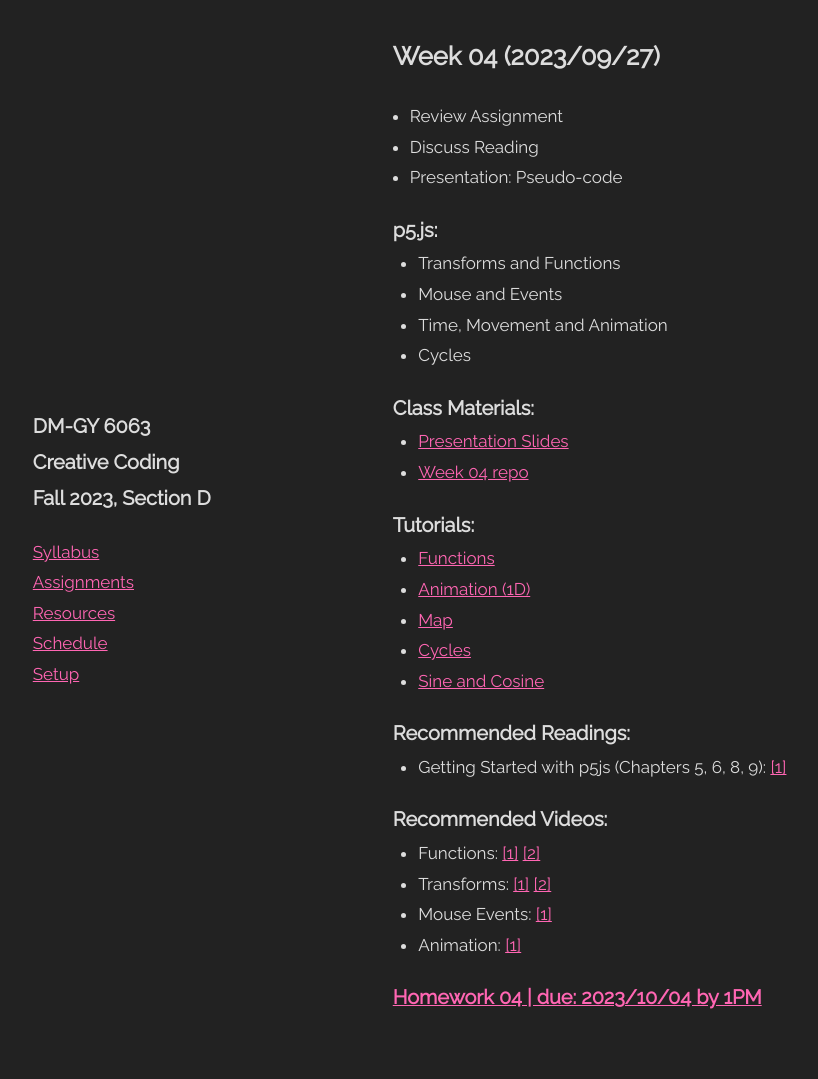
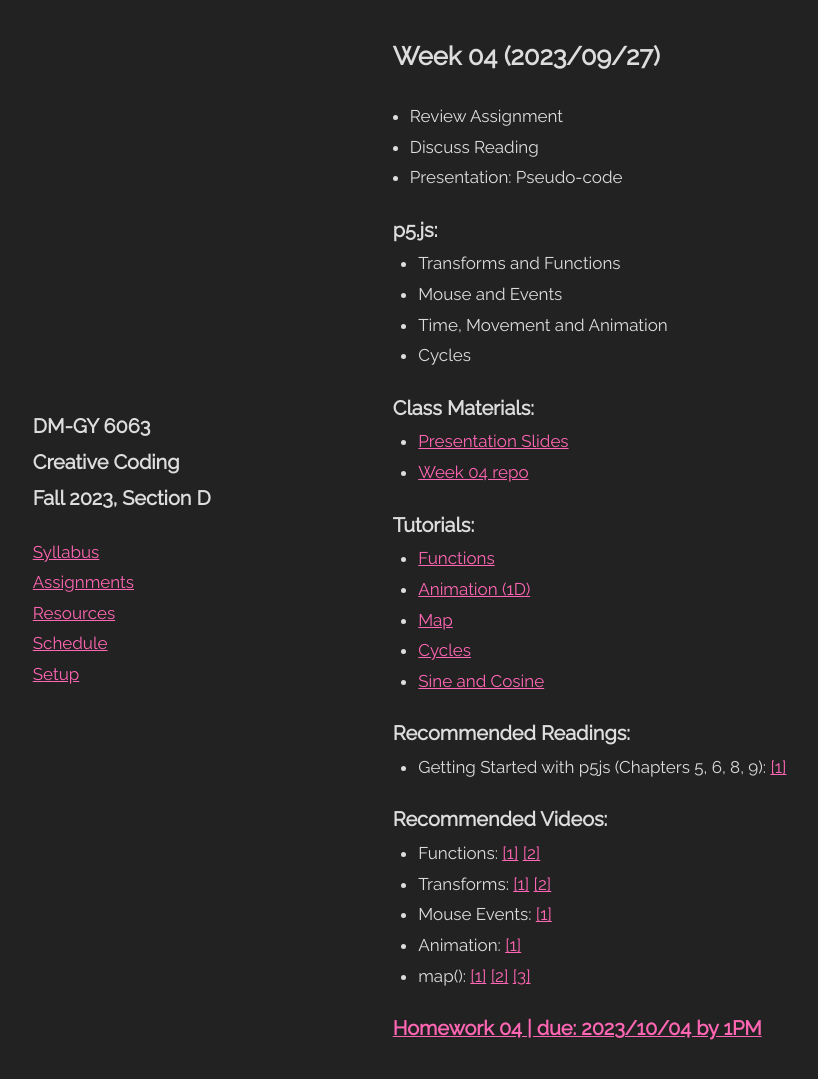
Before and after one commit to DM-GY-6063-2023F-D/DM-GY-6063-2023F-D, a Jekyll site: the page built from _pages/week/04.md, in a window 1280 px wide and 1079 px high. Shown: the whole window, without its empty margins (80-898 px from the left). Built offline with Jekyll 4.4.1, drawn with Linux system fonts in a browser that asks for light colours.

Commit message:
map videos on wk04

```diff
--- a/_pages/week/04.md
+++ b/_pages/week/04.md
@@ -45,5 +45,10 @@ videos:
   - title: Animation
     urls:
       - https://www.youtube.com/watch?v=LO3Awjn_gyU
+  - title: map()
+    urls:
+      - https://www.youtube.com/watch?v=nicMAoW6u1g
+      - https://www.youtube.com/watch?v=K1yMakbnWOs
+      - https://www.youtube.com/watch?v=xMZX7uJtF5Q
 ---
 {% include week.html page=page %}
```
